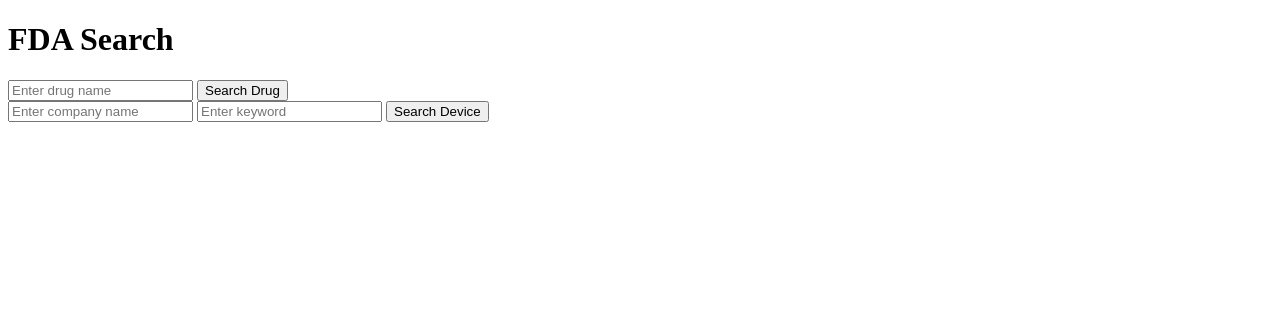
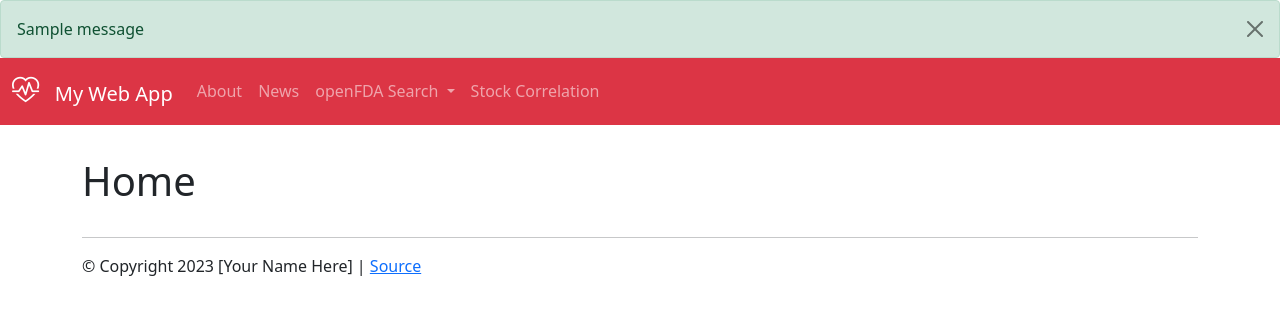
Before and after one commit to rgirma1/FDA_search, a Flask app: page / in a window 1280 px wide. Shown: the top 315 px of the page. Run offline with Flask 3, Linux system fonts and the light colour scheme; one stand-in notice (Sample message) is shown.

Commit message:
Implementing new html pages and bootstrap 5

```diff
--- a/web_app/routes/drugs_routes.py
+++ b/web_app/routes/drugs_routes.py
@@ -3,9 +3,13 @@ from app.FDAdata import fetch_fda_data, process_pma_data, process_recall_data
 
 drugs_bp = Blueprint("drugs", __name__)
 
-@drugs_bp.route("/")
-def home():
-    return render_template("index.html")
+@drugs_bp.route("/openFDA-Search/by-drug-device")
+def by_drug_device():
+    return render_template("by-drug-device.html")
+
+@drugs_bp.route("/openFDA-Search/by-company")
+def by_company():
+    return render_template("by-company.html")
 
 @drugs_bp.route("/search/drug", methods=["GET"])
 def search_drug():
--- /dev/null
+++ b/web_app/routes/home_routes.py
@@ -0,0 +1,18 @@
+# this is the "web_app/routes/home_routes.py" file...
+
+from flask import Blueprint, request, render_template
+
+home_routes = Blueprint("home_routes", __name__)
+
+@home_routes.route("/")
+@home_routes.route("/home")
+def index():
+    print("HOME...")
+    #return "Welcome Home"
+    return render_template("home.html")
+
+@home_routes.route("/about")
+def about():
+    print("ABOUT...")
+    #return "About Me"
+    return render_template("about.html")
--- /dev/null
+++ b/web_app/templates/bootstrap_5_layout.html
@@ -0,0 +1,140 @@
+<!doctype html>
+<html lang="en">
+<head>
+    <meta charset="utf-8">
+    <meta name="viewport" content="width=device-width, initial-scale=1">
+
+    <!-- Bootstrap CSS -->
+    <link href="https://cdn.jsdelivr.net/npm/bootstrap@5.0.0-beta3/dist/css/bootstrap.min.css" rel="stylesheet" integrity="sha384-eOJMYsd53ii+scO/bJGFsiCZc+5NDVN2yr8+0RDqr0Ql0h+rP48ckxlpbzKgwra6" crossorigin="anonymous">
+
+    <!-- Bootstrap Icons -->
+    <link rel="stylesheet" href="https://cdn.jsdelivr.net/npm/bootstrap-icons@1.8.1/font/bootstrap-icons.css">
+
+    <title>Hello, world! | this is the title text</title>
+</head>
+<body>
+
+    <!--
+        FLASH MESSAGING
+        https://flask.palletsprojects.com/en/1.1.x/patterns/flashing/
+        https://getbootstrap.com/docs/5.0/components/alerts/
+    -->
+    {% with messages = get_flashed_messages(with_categories=true) %}
+      {% if messages %}
+        {% for category, message in messages %}
+            <!--
+                BOOTSTRAP ALERTS
+                https://getbootstrap.com/docs/5.0/components/alerts/#dismissing
+            -->
+            <div class="alert alert-{{ category }} alert-dismissible fade show" role="alert" style="margin-bottom:0;">
+                <button type="button" class="btn-close" data-bs-dismiss="alert" aria-label="Close"></button>
+                {{ message }}
+            </div>
+        {% endfor %}
+      {% endif %}
+    {% endwith %}
+
+    <!--
+        SITE NAVIGATION & BOOTSTRAP NAV
+        https://jinja.palletsprojects.com/en/2.11.x/tricks/
+        https://getbootstrap.com/docs/5.0/components/navbar/
+    -->
+    {% set nav_links = [
+        ('/about', 'about', 'About',[]),
+        ('/news', 'news', 'News', []),
+        ('#', 'openFDA_search', 'openFDA Search', [
+            ('/openFDA-Search/by-company', 'search-by-company', 'by Company'),
+            ('/openFDA-Search/by-drug-device', 'search-by-drug-device', 'by Drug/Device')
+        ]),
+        ('/stock-correlation', 'stocks_correlation', 'Stock Correlation',[])
+    ] -%}
+    {% set active_page = active_page|default('home') -%}
+    <nav class="navbar navbar-expand-lg navbar-dark bg-danger">
+        <div class="container-fluid">
+            <!--a class="navbar-brand" href="/">My Web App</a-->
+            <a class="navbar-brand" href="/">
+                <!--
+                    ICONS
+                    https://icons.getbootstrap.com/
+                -->
+                <i class="bi bi-heart-pulse" style="font-size: 1.7rem; color: white;"></i>
+                &nbsp;
+                My Web App
+            </a>
+
+            <button class="navbar-toggler" type="button" data-bs-toggle="collapse" data-bs-target="#navbarSupportedContent" aria-controls="navbarSupportedContent" aria-expanded="false" aria-label="Toggle navigation">
+                <span class="navbar-toggler-icon"></span>
+            </button>
+
+            <div class="collapse navbar-collapse" id="navbarSupportedContent">
+                <ul class="navbar-nav me-auto mb-2 mb-lg-0">
+                {% for href, page_id, link_text, dropdown in nav_links %}
+                    <!--Regular Navbar Items-->
+                    {% if not dropdown %}
+                        {% if page_id == active_page %}
+                            {% set is_active = "active" -%}
+                        {% else %}
+                            {% set is_active = "" -%}
+                        {% endif %}
+
+                        <li class="nav-item">
+                            <a class="nav-link {{ is_active }}" href="{{href}}">{{link_text}}</a>
+                        </li>
+
+                    {% else %}
+                    <!--Dropdown Navbar Items-->
+                    <li class="nav-item dropdown">
+                        <a
+                            class="nav-link dropdown-toggle"
+                            href="{{ href }}"
+                            id="{{ page_id }}"
+                            role="button"
+                            data-bs-toggle="dropdown"
+                            aria-expanded="false">
+                            {{ link_text }}
+                        </a>
+                        <!--Dropdown SubItems-->
+                        <ul class="dropdown-menu" aria-labelledby="{{ page_id }}">
+                            {% for sub_href, sub_page_id, sub_link_text in dropdown %}
+                                {% if sub_page_id == active_page %}
+                                    {% set is_active = "active" -%}
+                                {% else %}
+                                    {% set is_active = "" -%}
+                                {% endif %}
+                                <li>
+                                    <a class="dropdown-item {{ is_active }}" href="{{ sub_href }}">{{ sub_link_text }}</a>
+                                </li>
+                             {% endfor %}
+                        </ul>
+                    {% endif %}
+                {% endfor %}
+            </div>
+        </div>
+    </nav>
+
+    <div class="container" style="margin-top:2em;">
+
+        <!--
+            PAGE CONTENTS
+        -->
+        <div id="content">
+            {% block content %}
+            {% endblock %}
+        </div>
+
+        <footer style="margin-top:2em; margin-bottom:2em;">
+        <hr>
+            &copy; Copyright 2023 [Your Name Here] |
+            <a href="https://github.com/rgirma1/FDA_search">Source</a>
+        </footer>
+    </div>
+
+    <!-- Bootstrap JS Bundle -->
+    <script src="https://cdn.jsdelivr.net/npm/bootstrap@5.0.0-beta3/dist/js/bootstrap.bundle.min.js" integrity="sha384-JEW9xMcG8R+pH31jmWH6WWP0WintQrMb4s7ZOdauHnUtxwoG2vI5DkLtS3qm9Ekf" crossorigin="anonymous"></script>
+    <script type="text/javascript">
+
+        console.log("Thanks for the page visit!")
+
+    </script>
+</body>
+</html>
--- a/web_app/templates/index.html
+++ b/web_app/templates/by-drug-device.html
@@ -1,9 +1,7 @@
-<!DOCTYPE html>
-<html>
-<head>
-    <title>FDA Search</title>
-</head>
-<body>
+{% extends "bootstrap_5_layout.html" %}
+{% set active_page = "by-drug-device" %}
+
+{% block content %}
     <h1>FDA Search</h1>
     <form action="/search/drug" method="get">
         <input type="text" name="drug_name" placeholder="Enter drug name">
@@ -15,5 +13,5 @@
         <input type="text" name="keyword" placeholder="Enter keyword">
         <button type="submit">Search Device</button>
     </form>
-</body>
-</html>
+
+{% endblock %}
--- /dev/null
+++ b/web_app/templates/home.html
@@ -0,0 +1,7 @@
+{% extends "bootstrap_5_layout.html" %}
+{% set active_page = "home" %}
+
+{% block content %}
+    <h1>Home</h1>
+
+{% endblock %}
```
Also changed, not shown: web_app/__init__.py (+12 -1 lines), web_app/routes/news_routes.py (added, +8 -0 lines), web_app/routes/stock_correlation_routes.py (added, +8 -0 lines), web_app/templates/about.html (added, +7 -0 lines), web_app/templates/by-company.html (added, +7 -0 lines), web_app/templates/news.html (added, +7 -0 lines), web_app/templates/results.html (+5 -8 lines), web_app/templates/stock-correlation.html (added, +7 -0 lines).
